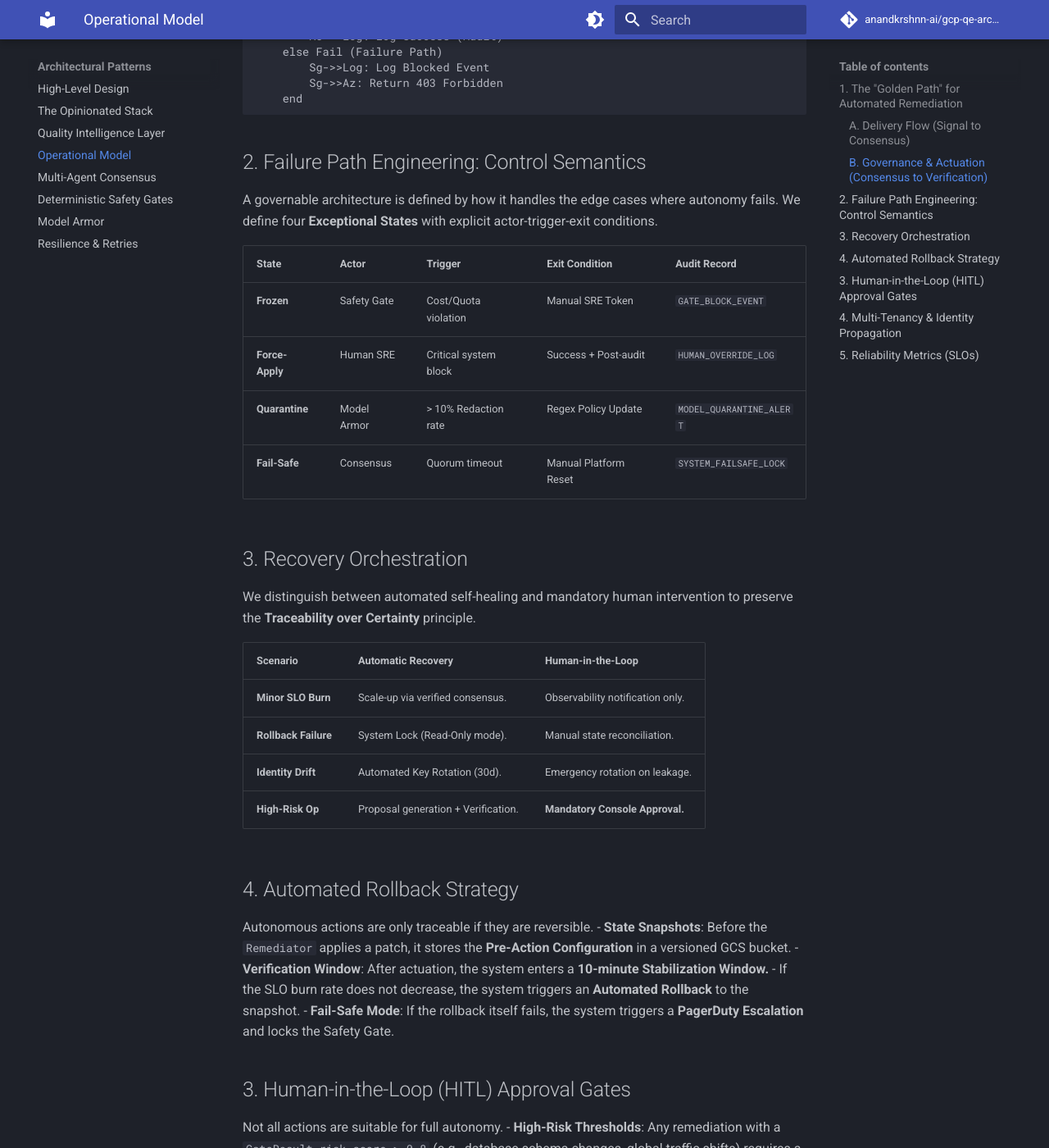
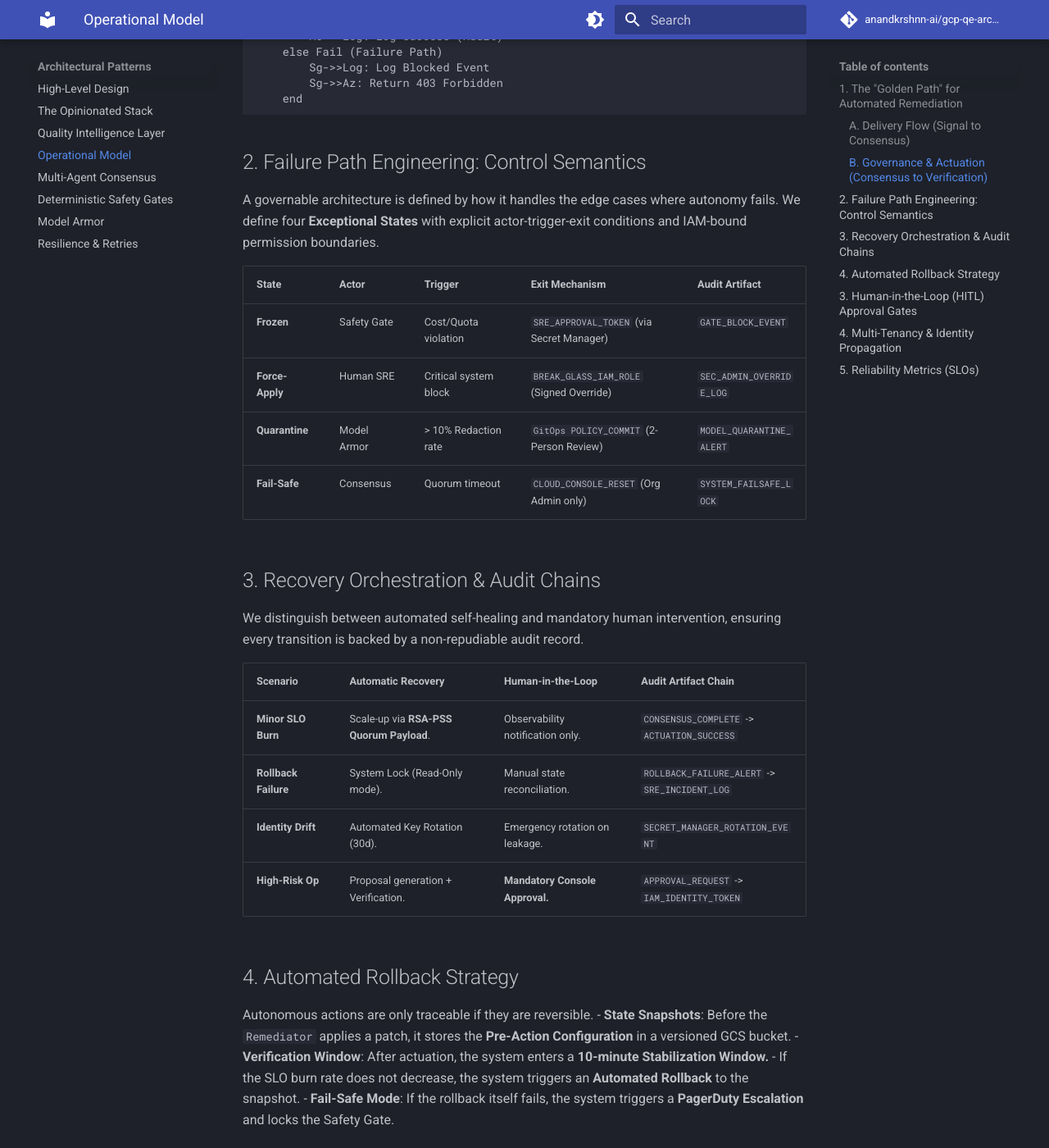
Before and after one commit to anandkrshnn-ai/gcp-qe-architecture, an MkDocs documentation site: the page built from docs/architecture/operational-model.md, in a window 1280 px wide and 1400 px high, scrolled down 1030 px. Shown: the whole window at 82% size. Built offline with MkDocs 1.6.1 and Material for MkDocs 9.7.7, drawn with Linux system fonts in a browser that asks for light colours; comment, search, counter and statistics services are not loaded; some of the changed text lies outside the part shown.

Commit message:
Hardening: Finalizing the 9.5+ Operationally Hardened Reference Architecture (v8.2.2)

````diff
--- a/docs/architecture/operational-model.md
+++ b/docs/architecture/operational-model.md
@@ -19,9 +19,9 @@ sequenceDiagram
     Am->>Az: Sanitized Finding
     Az->>Ag: Broadcast Proposal
     Ag->>Ag: Verify Finding
-    Ag->>Cg: Signed Signature (RSA-PSS)
+    Ag->>Cg: RSA-PSS Signed Payload
     Cg->>Cg: Verify Quorum (2/3)
-    Cg->>Az: Quorum Reached
+    Cg->>Az: Verified Quorum Payload
 ```
 
 ### B. Governance & Actuation (Consensus to Verification)
@@ -46,25 +46,25 @@ sequenceDiagram
 
 ## 2. Failure Path Engineering: Control Semantics
 
-A governable architecture is defined by how it handles the edge cases where autonomy fails. We define four **Exceptional States** with explicit actor-trigger-exit conditions.
+A governable architecture is defined by how it handles the edge cases where autonomy fails. We define four **Exceptional States** with explicit actor-trigger-exit conditions and IAM-bound permission boundaries.
 
-| State | Actor | Trigger | Exit Condition | Audit Record |
+| State | Actor | Trigger | Exit Mechanism | Audit Artifact |
 | :--- | :--- | :--- | :--- | :--- |
-| **Frozen** | Safety Gate | Cost/Quota violation | Manual SRE Token | `GATE_BLOCK_EVENT` |
-| **Force-Apply** | Human SRE | Critical system block | Success + Post-audit | `HUMAN_OVERRIDE_LOG` |
-| **Quarantine** | Model Armor | > 10% Redaction rate | Regex Policy Update | `MODEL_QUARANTINE_ALERT` |
-| **Fail-Safe** | Consensus | Quorum timeout | Manual Platform Reset | `SYSTEM_FAILSAFE_LOCK` |
+| **Frozen** | Safety Gate | Cost/Quota violation | `SRE_APPROVAL_TOKEN` (via Secret Manager) | `GATE_BLOCK_EVENT` |
+| **Force-Apply** | Human SRE | Critical system block | `BREAK_GLASS_IAM_ROLE` (Signed Override) | `SEC_ADMIN_OVERRIDE_LOG` |
+| **Quarantine** | Model Armor | > 10% Redaction rate | `GitOps POLICY_COMMIT` (2-Person Review) | `MODEL_QUARANTINE_ALERT` |
+| **Fail-Safe** | Consensus | Quorum timeout | `CLOUD_CONSOLE_RESET` (Org Admin only) | `SYSTEM_FAILSAFE_LOCK` |
 
-## 3. Recovery Orchestration
+## 3. Recovery Orchestration & Audit Chains
 
-We distinguish between automated self-healing and mandatory human intervention to preserve the **Traceability over Certainty** principle.
+We distinguish between automated self-healing and mandatory human intervention, ensuring every transition is backed by a non-repudiable audit record.
 
-| Scenario | Automatic Recovery | Human-in-the-Loop |
-| :--- | :--- | :--- |
-| **Minor SLO Burn** | Scale-up via verified consensus. | Observability notification only. |
-| **Rollback Failure** | System Lock (Read-Only mode). | Manual state reconciliation. |
-| **Identity Drift** | Automated Key Rotation (30d). | Emergency rotation on leakage. |
-| **High-Risk Op** | Proposal generation + Verification. | **Mandatory Console Approval.** |
+| Scenario | Automatic Recovery | Human-in-the-Loop | Audit Artifact Chain |
+| :--- | :--- | :--- | :--- |
+| **Minor SLO Burn** | Scale-up via **RSA-PSS Quorum Payload**. | Observability notification only. | `CONSENSUS_COMPLETE` -> `ACTUATION_SUCCESS` |
+| **Rollback Failure** | System Lock (Read-Only mode). | Manual state reconciliation. | `ROLLBACK_FAILURE_ALERT` -> `SRE_INCIDENT_LOG` |
+| **Identity Drift** | Automated Key Rotation (30d). | Emergency rotation on leakage. | `SECRET_MANAGER_ROTATION_EVENT` |
+| **High-Risk Op** | Proposal generation + Verification. | **Mandatory Console Approval.** | `APPROVAL_REQUEST` -> `IAM_IDENTITY_TOKEN` |
 
 ## 4. Automated Rollback Strategy
 
````
